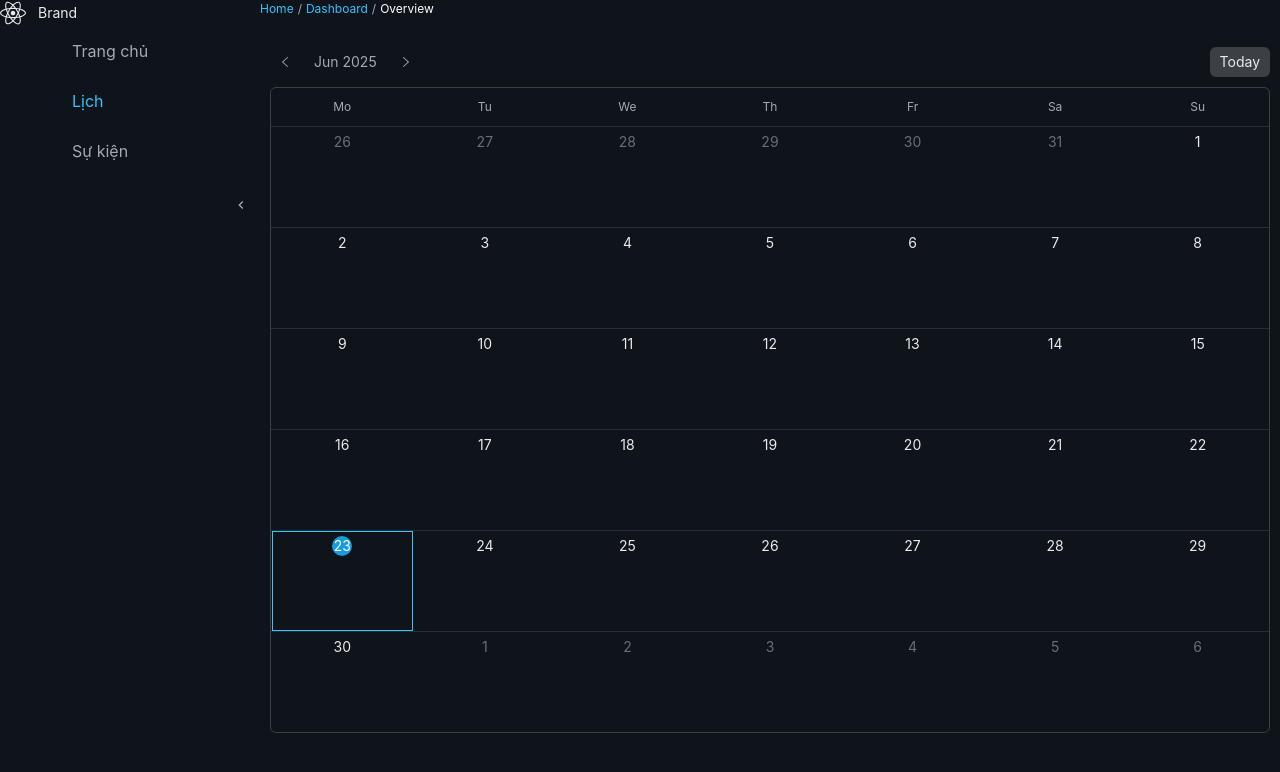
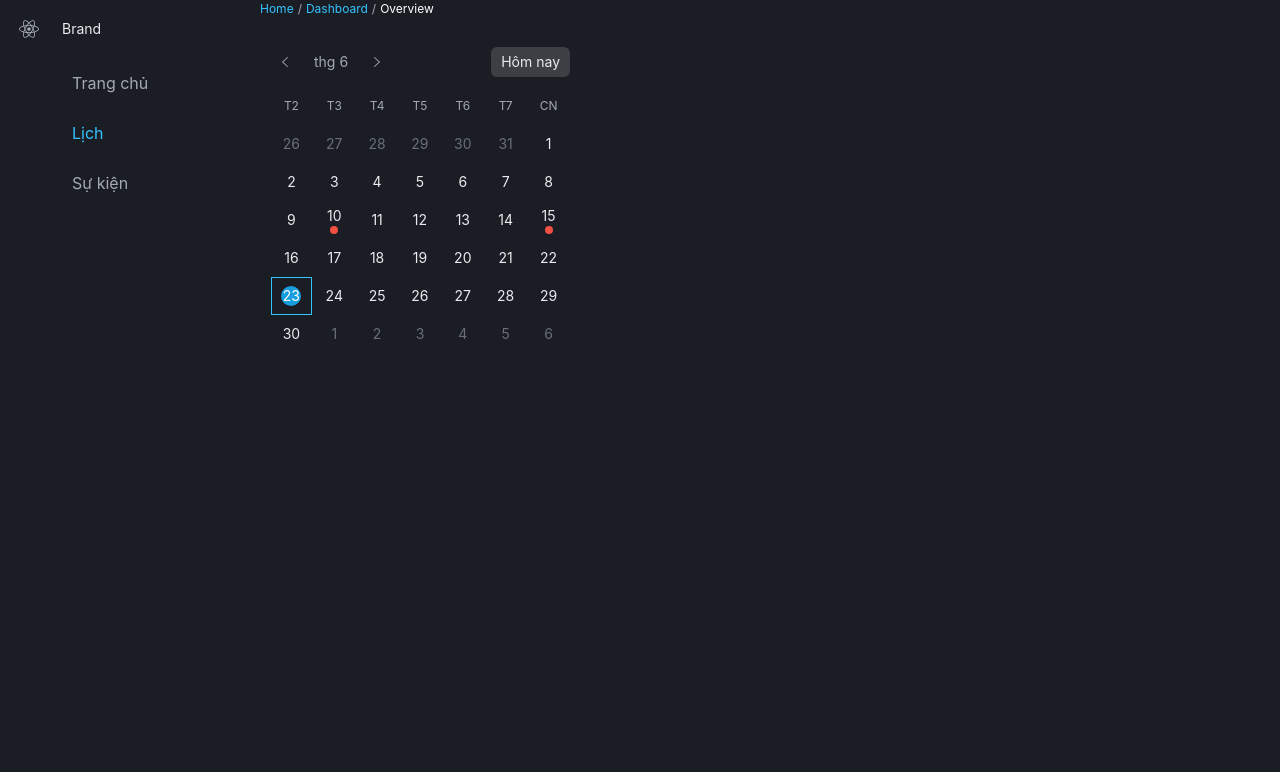
Before and after one commit to vuan201/FE-Calendar, a React (Vite) app: page / in a window 1280 px wide. Both pictures are taken after a click on the button "Lịch". Shown: the top 772 px of the page. Built offline with nearby package versions, Linux system fonts and the light colour scheme; some icons are missing.

Commit message:
style: change style sidebar

```diff
--- a/src/App.jsx
+++ b/src/App.jsx
@@ -5,6 +5,7 @@ import { Loading } from "./components/Loading.jsx";
 import { Container, Content } from "rsuite";
 import WebHeader from "./Layout/Header.jsx";
 import WebSidebar from "./Layout/WebSidebar.jsx";
+
 export const App = () => (
   <BrowserRouter>
     <Suspense fallback={<Loading name="suspense" />}>
--- /dev/null
+++ b/src/Constant/Locate.js
@@ -0,0 +1,113 @@
+import vi from 'date-fns/locale/vi'; // Sử dụng locale tiếng Việt từ date-fns
+
+const DateTimeFormats = {
+  sunday: 'CN',
+  monday: 'T2',
+  tuesday: 'T3',
+  wednesday: 'T4',
+  thursday: 'T5',
+  friday: 'T6',
+  saturday: 'T7',
+  ok: 'OK',
+  today: 'Hôm nay',
+  yesterday: 'Hôm qua',
+  now: 'Bây giờ',
+  hours: 'Giờ',
+  minutes: 'Phút',
+  seconds: 'Giây',
+  /**
+   * Định dạng chuỗi dựa trên Unicode Technical Standard #35:
+   * https://www.unicode.org/reports/tr35/tr35-dates.html#Date_Field_Symbol_Table
+   **/
+  formattedMonthPattern: 'MMM', // Ví dụ: Thg 1, Thg 2
+  formattedDayPattern: 'dd MMM', // Ví dụ: 01 Thg 1
+  shortDateFormat: 'dd/MM/yyyy', // Ví dụ: 27/06/2025
+  shortTimeFormat: 'HH:mm', // Ví dụ: 13:58
+  dateLocale: vi // Sử dụng locale tiếng Việt của date-fns
+};
+
+const Combobox = {
+  noResultsText: 'Không tìm thấy kết quả',
+  placeholder: 'Chọn',
+  searchPlaceholder: 'Tìm kiếm',
+  checkAll: 'Tất cả'
+};
+
+const CreatableComboBox = {
+  ...Combobox,
+  newItem: 'Mục mới',
+  createOption: 'Tạo tùy chọn "{0}"'
+};
+
+const locale = {
+  code: 'vi-VN', // Mã ngôn ngữ chuẩn cho tiếng Việt
+  common: {
+    loading: 'Đang tải...',
+    emptyMessage: 'Không có dữ liệu',
+    remove: 'Xóa',
+    clear: 'Xóa'
+  },
+  Plaintext: {
+    unfilled: 'Chưa điền',
+    notSelected: 'Chưa chọn',
+    notUploaded: 'Chưa tải lên'
+  },
+  Pagination: {
+    more: 'Thêm',
+    prev: 'Trước',
+    next: 'Tiếp',
+    first: 'Đầu tiên',
+    last: 'Cuối cùng',
+    limit: '{0} / trang',
+    total: 'Tổng số dòng: {0}',
+    skip: 'Đi đến {0}'
+  },
+  DateTimeFormats,
+  Calendar: DateTimeFormats,
+  DatePicker: DateTimeFormats,
+  DateRangePicker: {
+    ...DateTimeFormats,
+    last7Days: '7 Ngày qua'
+  },
+  Combobox,
+  InputPicker: CreatableComboBox,
+  TagPicker: CreatableComboBox,
+  Uploader: {
+    inited: 'Khởi tạo',
+    progress: 'Đang tải lên',
+    error: 'Lỗi',
+    complete: 'Hoàn thành',
+    emptyFile: 'Trống',
+    upload: 'Tải lên',
+    removeFile: 'Xóa tập tin'
+  },
+  CloseButton: {
+    closeLabel: 'Đóng'
+  },
+  Breadcrumb: {
+    expandText: 'Hiện đường dẫn'
+  },
+  Toggle: {
+    on: 'Bật',
+    off: 'Tắt'
+  }
+};
+
+export default locale; // Xuất locale để có thể import và sử dụng
+
+// Cách sử dụng trong component chính của bạn
+/*
+import { CustomProvider } from 'rsuite';
+import App from './App'; // Giả sử component gốc của bạn là App
+import locale from './your-locale-file'; // Đường dẫn đến file locale bạn vừa tạo
+
+function Root() {
+  return (
+    <CustomProvider locale={locale}>
+      <App />
+    </CustomProvider>
+  );
+}
+
+export default Root;
+*/
--- a/src/Layout/WebSidebar.jsx
+++ b/src/Layout/WebSidebar.jsx
@@ -1,16 +1,14 @@
+import { useState } from "react";
 import { Sidebar, Sidenav, Nav } from "rsuite";
 import { Icon } from "@rsuite/icons";
-import Brand from "../components/Brand";
-import { useState } from "react";
 import { useNavigate } from "react-router-dom";
 
-import NavToggle from "../components/NavToggle";
-import { RoutePaths } from "../general/RoutePaths";
-
-// icon
 import { FaHome } from "react-icons/fa";
 import { CiCalendarDate } from "react-icons/ci";
 import { MdEvent } from "react-icons/md";
+
+import { RoutePaths } from "../general/RoutePaths";
+import Brand from "../components/Brand";
 
 const WebSidebar = () => {
   const navigate = useNavigate();
@@ -21,9 +19,10 @@ const WebSidebar = () => {
       style={{ display: "flex", flexDirection: "column" }}
       width={expand ? 260 : 56}
       collapsible
+      appearance="subtle"
     >
       <Sidenav.Header>
-        <Brand expand={expand} />
+        <Brand expand={expand} onChange={() => setExpand(!expand)}/>
       </Sidenav.Header>
       <Sidenav expanded={expand} defaultOpenKeys={["3"]} appearance="subtle">
         <Sidenav.Body>
@@ -40,7 +39,6 @@ const WebSidebar = () => {
           </Nav>
         </Sidenav.Body>
       </Sidenav>
-      <NavToggle expand={expand} onChange={() => setExpand(!expand)} />
     </Sidebar>
   );
 };
--- a/src/Pages/CustomizedCalendar/CustomizedCalendar.jsx
+++ b/src/Pages/CustomizedCalendar/CustomizedCalendar.jsx
@@ -1,11 +1,78 @@
 import { useState } from "react";
-import { Calendar } from "rsuite";
+import { Badge, Calendar, HStack, List } from "rsuite";
+
+function getTodoList(date) {
+  if (!date) {
+    return [];
+  }
+  const day = date.getDate();
+
+  switch (day) {
+    case 10:
+      return [
+        { time: '10:30 am', title: 'Meeting' },
+        { time: '12:00 pm', title: 'Lunch' }
+      ];
+    case 15:
+      return [
+        { time: '09:30 pm', title: 'Products Introduction Meeting' },
+        { time: '12:30 pm', title: 'Client entertaining' },
+        { time: '02:00 pm', title: 'Product design discussion' },
+        { time: '05:00 pm', title: 'Product test and acceptance' },
+        { time: '06:30 pm', title: 'Reporting' }
+      ];
+    default:
+      return [];
+  }
+}
+function renderCell(date) {
+  const list = getTodoList(date);
+
+  if (list.length) {
+    return <Badge className="calendar-todo-item-badge" />;
+  }
+
+  return null;
+}
 
 const CustomizedCalendar = () => {
-    const [value, setValue] = useState();
-    return (
-        <Calendar bordered onChange={(e) => setValue(e)} value={value} />
-    );
+  const [selectedDate, setSelectedDate] = useState(null);
+
+  const handleSelect = (date) => {
+    setSelectedDate(date);
+  };
+
+  return (
+    <HStack spacing={10} style={{ height: 320 }} alignItems="flex-start" wrap>
+      <Calendar
+        compact
+        renderCell={renderCell}
+        onSelect={handleSelect}
+        style={{ width: 320 }}
+      />
+      <TodoList date={selectedDate} />
+    </HStack>
+  );
 };
 
+const TodoList = ({ date }) => {
+  const list = getTodoList(date);
+
+  if (!list.length) {
+    return null;
+  }
+
+  return (
+    <List style={{ flex: 1 }} bordered>
+      {list.map(item => (
+        <List.Item key={item.time} index={item.time}>
+          <div>{item.time}</div>
+          <div>{item.title}</div>
+        </List.Item>
+      ))}
+    </List>
+  );
+};
+
+
 export default CustomizedCalendar;
--- a/src/components/Brand.jsx
+++ b/src/components/Brand.jsx
@@ -1,10 +1,17 @@
-import { HStack ,Text} from "rsuite";
-import { FaReact } from 'react-icons/fa';
+import { HStack, IconButton, Stack, Text } from "rsuite";
+import { FaReact } from "react-icons/fa";
 
-const Brand = ({ expand }) => {
+const Brand = ({ expand, onChange }) => {
   return (
-    <HStack className="page-brand" spacing={12}>
-      <FaReact size={26} />
+    <HStack className="page-brand px-2 py-2" spacing={12}>
+      <Stack className="nav-toggle" justifyContent={"flex-start"}>
+        <IconButton
+          onClick={onChange}
+          appearance="subtle"
+          size="lg"
+          icon={<FaReact size={20} />}
+        />
+      </Stack>
       {expand && <Text>Brand</Text>}
     </HStack>
   );
--- /dev/null
+++ b/src/components/EventItem.jsx
@@ -0,0 +1,10 @@
+
+const EventItem = () => {
+    return (
+        <div>
+
+        </div>
+    );
+};
+
+export default EventItem;
--- a/src/components/NavToggle.jsx
+++ /dev/null
@@ -1,23 +0,0 @@
-import {
-  IconButton,
-  Stack,
-} from 'rsuite';
-import {
-  MdKeyboardArrowLeft,
-  MdOutlineKeyboardArrowRight
-} from 'react-icons/md';
-
-const NavToggle = ({ expand, onChange }) => {
-  return (
-    <Stack className="nav-toggle" justifyContent={expand ? 'flex-end' : 'center'}>
-      <IconButton
-        onClick={onChange}
-        appearance="subtle"
-        size="lg"
-        icon={expand ? <MdKeyboardArrowLeft /> : <MdOutlineKeyboardArrowRight />}
-      />
-    </Stack>
-  );
-};
-
-export default NavToggle;
--- a/src/index.css
+++ b/src/index.css
@@ -1 +1,6 @@
-@import 'tailwindcss';
+@import "tailwindcss";
+
+#root {
+  background-color: #1a1d24;
+  min-height: 1028px;
+}
--- a/src/main.jsx
+++ b/src/main.jsx
@@ -4,10 +4,11 @@ import {App} from './App.jsx'
 import './index.css'
 import 'rsuite/dist/rsuite.min.css';  // or 'rsuite/styles/index.less';
 import { CustomProvider } from 'rsuite';
+import locale from "./Constant/Locate.js";
 
 ReactDOM.createRoot(document.getElementById('root')).render(
   <React.StrictMode>
-    <CustomProvider theme="dark">
+    <CustomProvider theme="dark" locale={locale}>
       <App />
     </CustomProvider>
   </React.StrictMode>,
```
Lines whose indentation alone changed are shown as unchanged.
